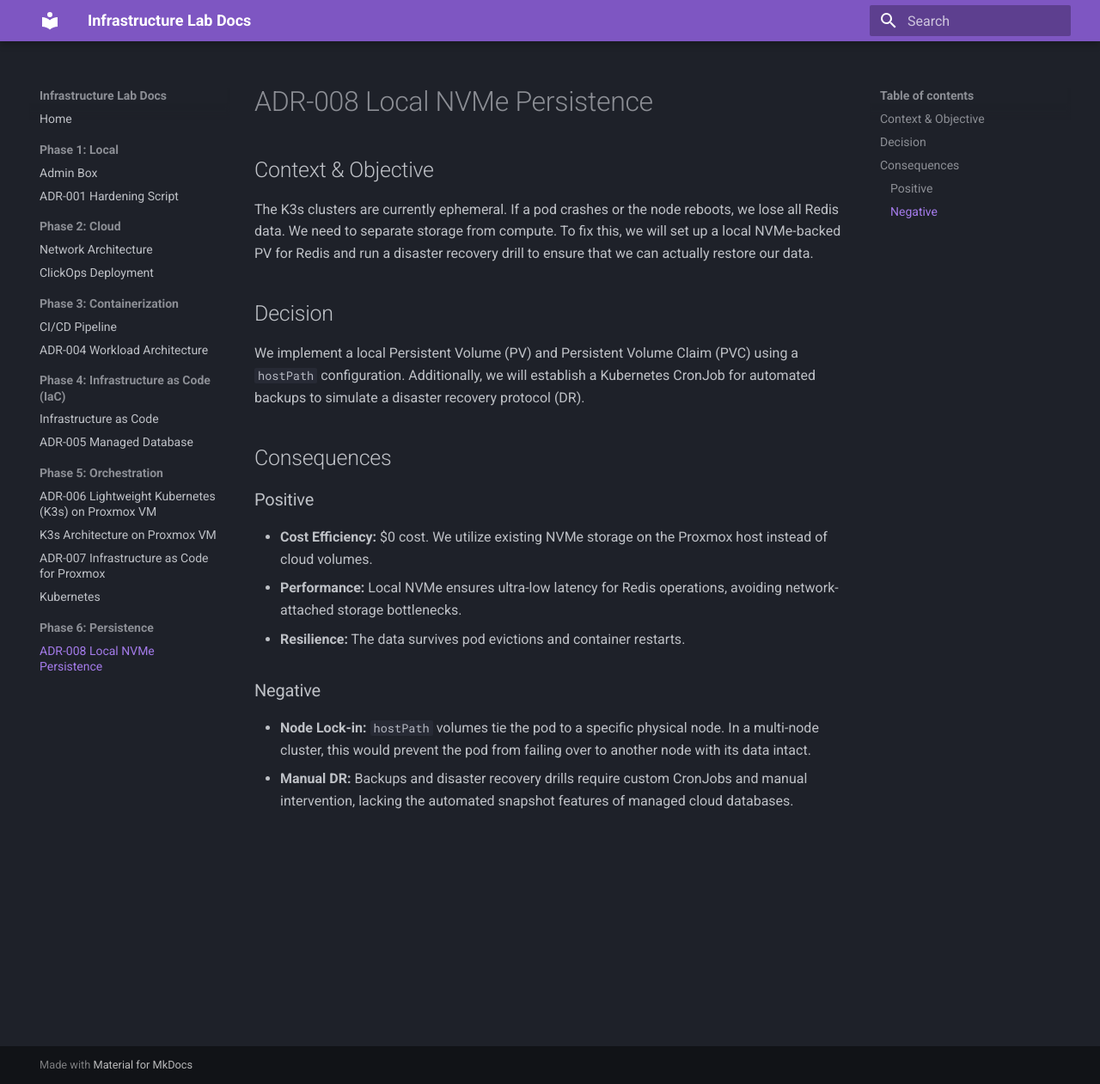
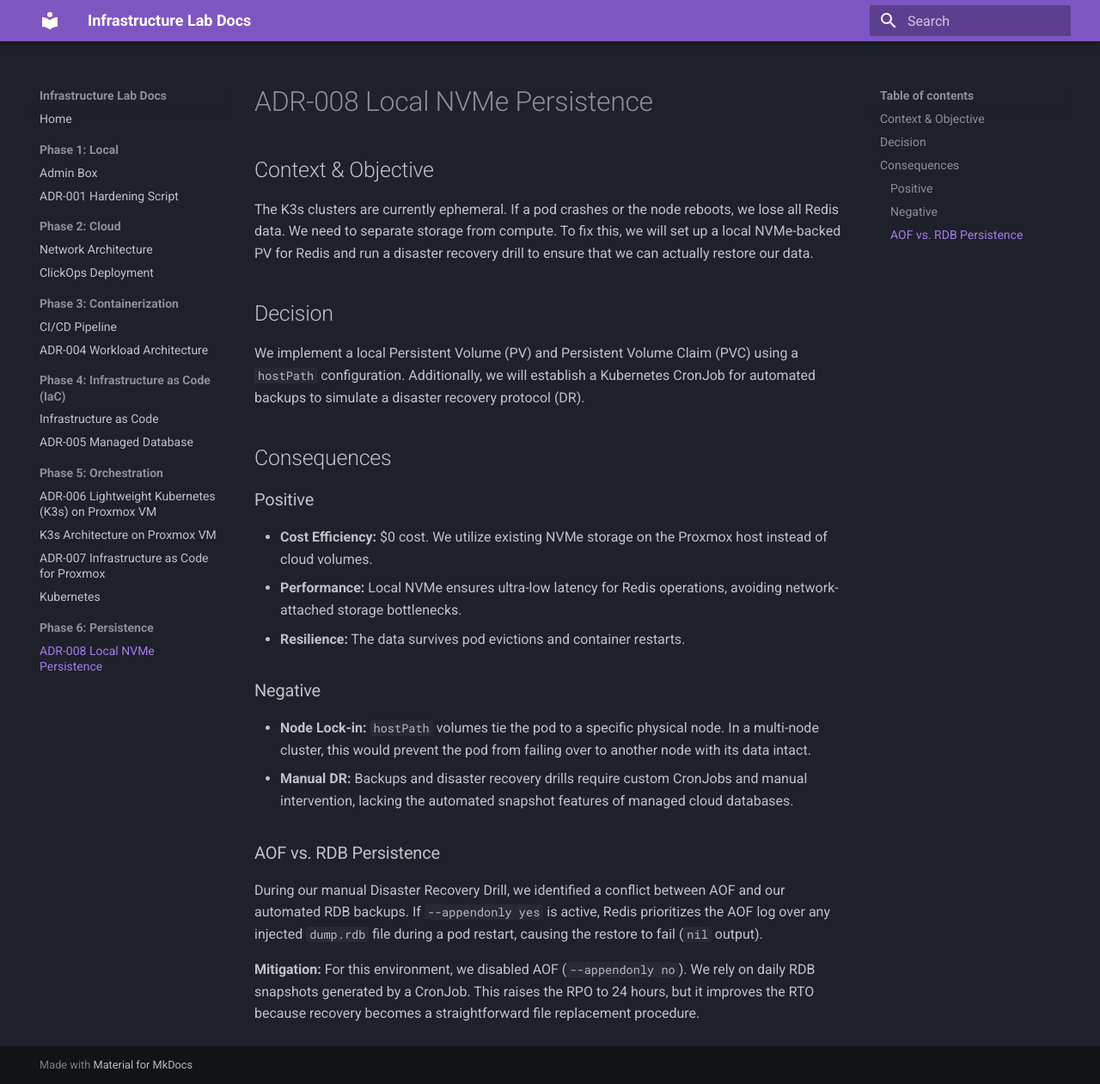
Before and after one commit to Upwind1647/infrastructure-lab, an MkDocs documentation site: the page built from docs/phase6/adr-008-persistence.md, in a window 1280 px wide and 1261 px high. Shown: the whole window at 86% size. Built offline with MkDocs 1.6.1 and Material for MkDocs 9.7.7, drawn with Linux system fonts in a browser that asks for light colours.

Commit message:
feat: implement redis statefulset, backup cronjob and DR strategy

```diff
--- a/docs/phase6/adr-008-persistence.md
+++ b/docs/phase6/adr-008-persistence.md
@@ -15,3 +15,8 @@ We implement a local Persistent Volume (PV) and Persistent Volume Claim (PVC) us
 ### Negative
 * **Node Lock-in:** `hostPath` volumes tie the pod to a specific physical node. In a multi-node cluster, this would prevent the pod from failing over to another node with its data intact.
 * **Manual DR:** Backups and disaster recovery drills require custom CronJobs and manual intervention, lacking the automated snapshot features of managed cloud databases.
+
+### AOF vs. RDB Persistence
+During our manual Disaster Recovery Drill, we identified a conflict between AOF and our automated RDB backups. If `--appendonly yes` is active, Redis prioritizes the AOF log over any injected `dump.rdb` file during a pod restart, causing the restore to fail (`nil` output).
+
+**Mitigation:** For this environment, we disabled AOF (`--appendonly no`). We rely on daily RDB snapshots generated by a CronJob. This raises the RPO to 24 hours, but it improves the RTO because recovery becomes a straightforward file replacement procedure.
```
Also changed, not shown: 2 other files.
